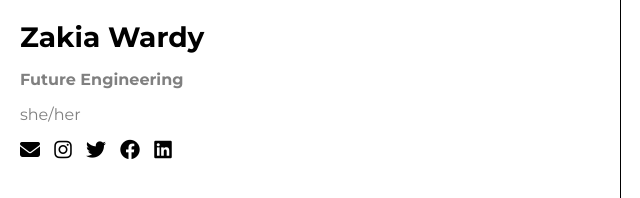
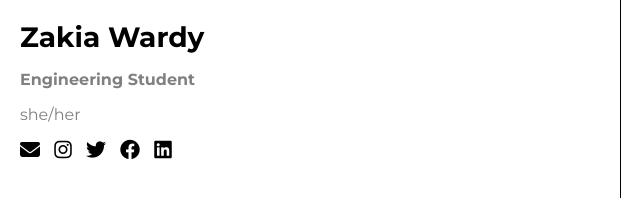
Before and after one commit to Asmaalaassal/miniproject_final, a plain HTML site: page index.html in a window 1280 px wide. Shown: the part 428-626 px from the top of the page, 0-640 px from the left. Drawn offline with Linux system fonts and the light colour scheme.

Commit message:
Changind Zakia's status

```diff
--- a/index.html
+++ b/index.html
@@ -13,7 +13,7 @@
             <img src="img.jpg" alt="Hannah Elmore">
             <div class="content">
                 <h1>Zakia Wardy</h1>
-                <p><strong>Future Engineering</strong></p>
+                <p><strong>Engineering Student</strong></p>
                 <p>she/her</p>
                 <div class="social-icons">
                     <i class="fas fa-envelope"></i>
```
